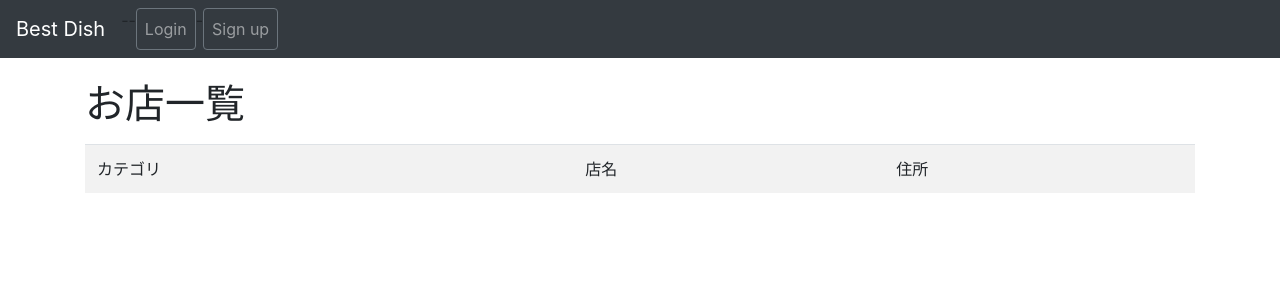
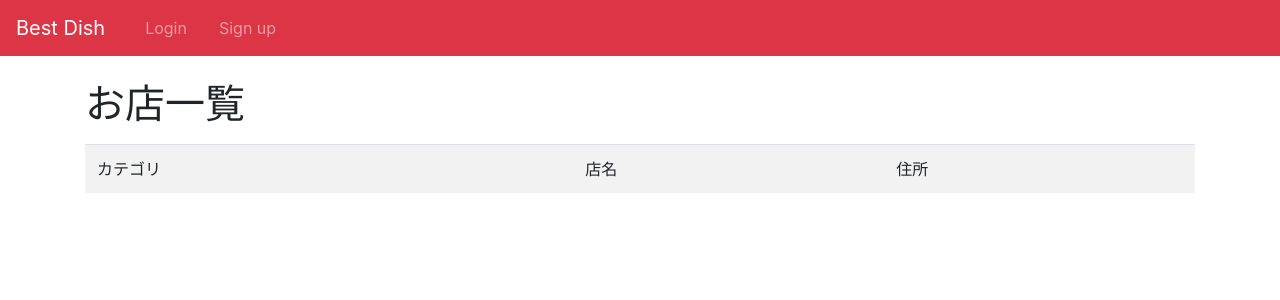
Before and after one commit to daikikawahata/myapp, a Django app: page /bestdish/ in a window 1280 px wide. Shown: the top 300 px of the page. Run offline with Django 3.2, Linux system fonts and the light colour scheme; data that the repository does not hold is empty; some libraries are stand-ins or nearby versions.

Commit message:
bootstrap修正

```diff
--- a/bestdish/templates/bestdish/shop_list.html
+++ b/bestdish/templates/bestdish/shop_list.html
@@ -13,7 +13,7 @@
     {% for shop in object_list %}
     <tr>
       <td>{{ shop.category.name }}</td>
-      <td><h4><a href='{% url "bestdish:detail" shop.pk %}' class='badge badge-info'>{{ shop.name }}</a></h4></td>
+      <td><h4><a href='{% url "bestdish:detail" shop.pk %}' class='badge badge-warning'>{{ shop.name }}</a></h4></td>
       <td>{{ shop.address }}</td>
     </tr>
    {% endfor %}
--- a/templates/layout.html
+++ b/templates/layout.html
@@ -8,26 +8,26 @@
     <style>body {padding-top: 80px;}</style>
   </head>
   <body>
-    <nav class='navbar navbar-expand-sm navbar-dark bg-dark fixed-top'>
+    <nav class='navbar navbar-expand-sm navbar-dark bg-danger fixed-top'>
       <a class='navbar-brand' href='{% url "bestdish:index" %}'>Best Dish</a>
       <ul class="navbar-nav">
         {% if user.is_authenticated %}
-          -
+          <div>　</div>
           <li class="nav-item">
             <span class="navbar-text">{{ user }}</span>
           </li>
-          -
+          <div>　</div>
           <li class="nav-item">
-            <a href='{% url "logout" %}' class='logout nav-link btn btn-outline-secondary'>Logout</a>
+            <a href='{% url "logout" %}' class='logout nav-link'>Logout</a>
           </li>
         {% else %}
-          --
+          <div>　</div>
           <li class="nav-item">
-            <a href='{% url "login" %}' class='login nav-link btn btn-outline-secondary'>Login</a>
+            <a href='{% url "login" %}' class='login nav-link'>Login</a>
           </li>
-          -
+          <div>　</div>
           <li class="nav-item">
-            <a href='{% url "accounts:signup" %}' class="signup nav-link btn btn-outline-secondary"> Sign up </a>
+            <a href='{% url "accounts:signup" %}' class="signup nav-link"> Sign up </a>
           </li>
         {% endif %}
       </ul>
```
